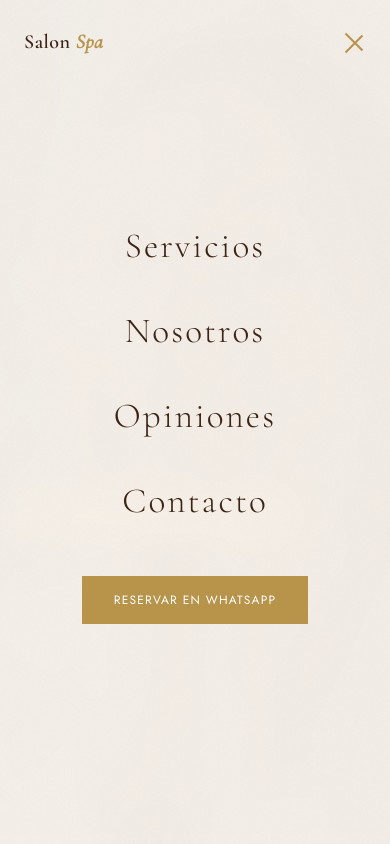
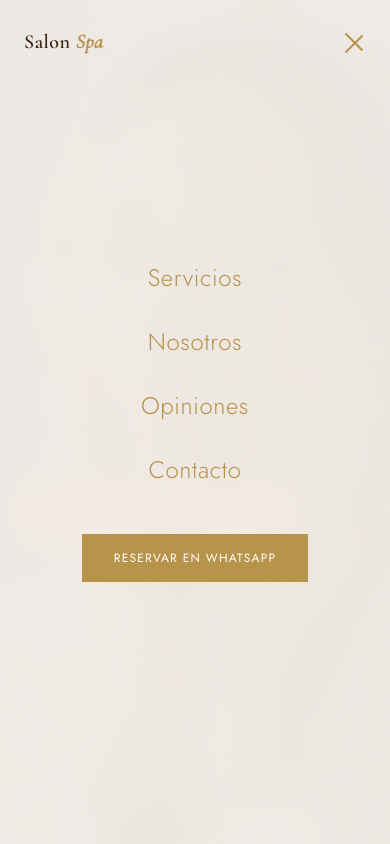
Before and after one commit to EightyNin3z/Propuesta, a plain HTML site: page index.html in a window 390 px wide. Both pictures are taken after a click on the button "Abrir menú". Shown: the top 844 px of the page. Drawn offline with nearby package versions, Linux system fonts and the light colour scheme.

Commit message:
Update index.html

```diff
--- a/index.html
+++ b/index.html
@@ -458,11 +458,11 @@
 </nav>
 
 <!-- MENÚ MÓVIL FULLSCREEN (Color de fondo fixed) -->
-<div id="mobile-menu" role="dialog" aria-modal="true">
-  <a href="#servicios" class="mobile-link">Servicios</a>
-  <a href="#nosotros"  class="mobile-link">Nosotros</a>
-  <a href="#opiniones" class="mobile-link">Opiniones</a>
-  <a href="#contacto"  class="mobile-link">Contacto</a>
+<div id="mobile-menu" class="fixed inset-0 z-[99] flex flex-col items-center justify-center gap-8 opacity-100 pointer-events-none transition-all duration-300 backdrop-blur-md" style="background-color: #f7f2ecf2;" role="dialog" aria-modal="true">
+  <a href="#servicios" class="text-2xl font-light tracking-wide hover:text-[#B8944A] transition-colors" style="color: #b8934a;">Servicios</a>
+  <a href="#nosotros"  class="text-2xl font-light tracking-wide hover:text-[#B8944A] transition-colors" style="color: #b8934a;">Nosotros</a>
+  <a href="#opiniones" class="text-2xl font-light tracking-wide hover:text-[#B8944A] transition-colors" style="color: #b8934a;">Opiniones</a>
+  <a href="#contacto"  class="text-2xl font-light tracking-wide hover:text-[#B8944A] transition-colors" style="color: #b8934a;">Contacto</a>
   <a href="https://wa.me/50378871846" target="_blank" rel="noopener" class="text-white text-xs tracking-widest uppercase py-4 px-8 mt-4 transition-transform active:scale-95" style="background-color: #B8944A;">
     Reservar en WhatsApp
   </a>
```
